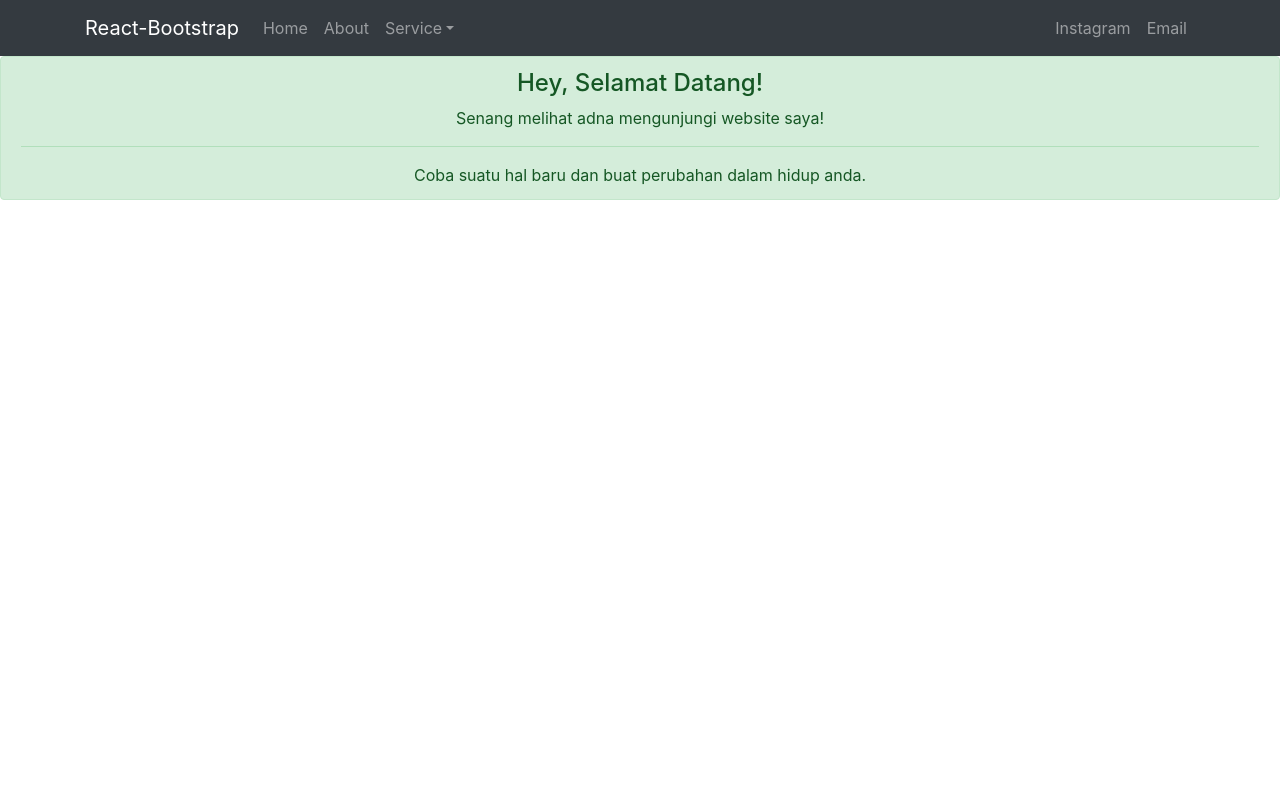
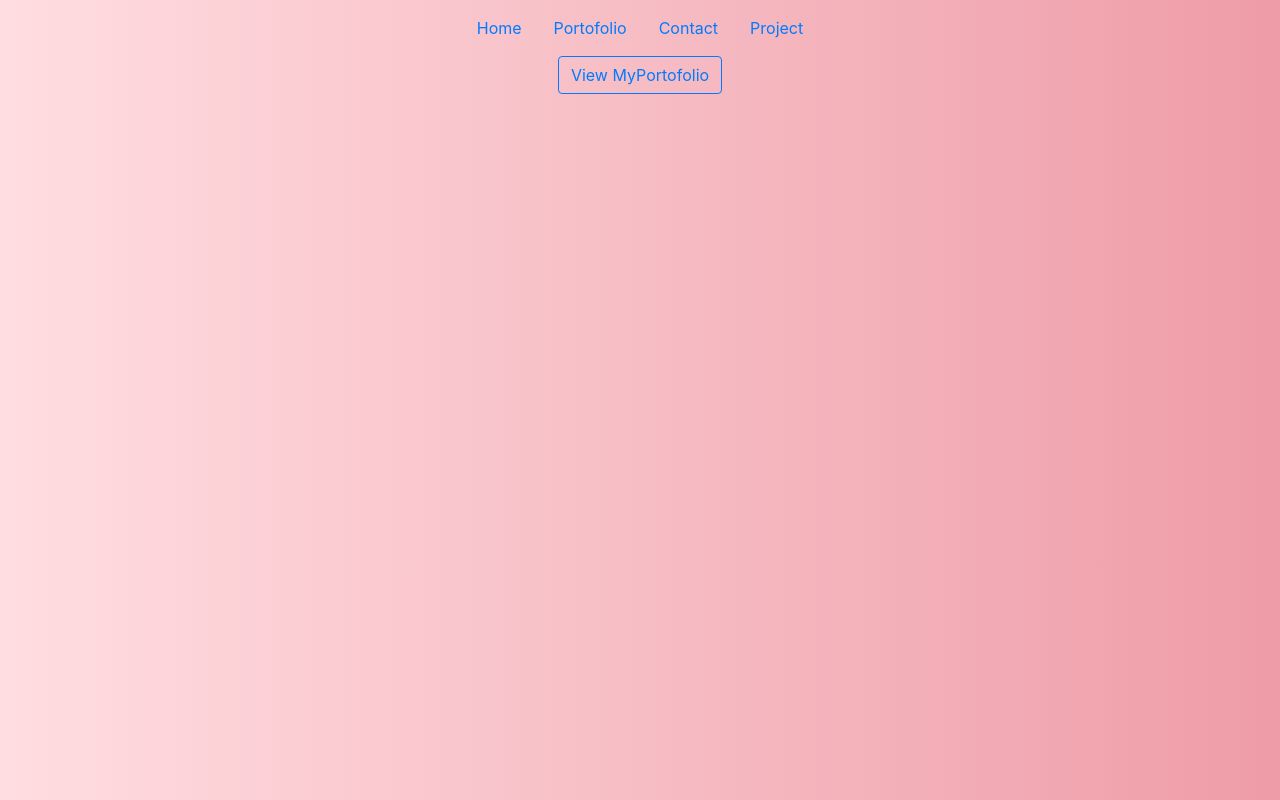
Before and after one commit to imanmaliki11/belajar-react, a React (Create React App) app: page / in a window 1280 px wide. Built offline with nearby package versions, Linux system fonts and the light colour scheme.

Commit message:
Adding gradient Bg

```diff
--- a/public/index.html
+++ b/public/index.html
@@ -26,7 +26,7 @@
     -->
     <title>React App</title>
   </head>
-  <body>
+  <body style={{min-height: 100%;}}>
     <noscript>You need to enable JavaScript to run this app.</noscript>
     <div id="root"></div>
     <!--
--- a/src/App.js
+++ b/src/App.js
@@ -3,7 +3,7 @@ import 'bootstrap/dist/css/bootstrap.min.css';
 import Top from './template/header'
 import Home from './home/home'
 import About from './home/about'
-import {Route, Link} from 'react-router-dom'
+import {Route} from 'react-router-dom'
 import './App.css';
 
 function App() {
--- a/src/home/home.js
+++ b/src/home/home.js
@@ -1,19 +1,12 @@
 import React from 'react';
 import 'bootstrap/dist/css/bootstrap.min.css';
-import Alert from 'react-bootstrap/Alert'
+import Button from 'react-bootstrap/Button';
 
 function Home() {
   return (
-    <Alert variant="success">
-        <Alert.Heading>Hey, Selamat Datang!</Alert.Heading>
-        <p>
-            Senang melihat adna mengunjungi website saya!
-        </p>
-        <hr />
-        <p className="mb-0">
-            Coba suatu hal baru dan buat perubahan dalam hidup anda.
-        </p>
-    </Alert>
+    <div className="fullpage">
+        <Button variant="outline-primary">View MyPortofolio</Button>{' '}
+    </div>
   );
 }
 
--- /dev/null
+++ b/src/style.css
@@ -0,0 +1,18 @@
+.bg-nav {
+    background: #ee9ca7;  /* fallback for old browsers */
+background: -webkit-linear-gradient(to right, #ffdde1, #ee9ca7);  /* Chrome 10-25, Safari 5.1-6 */
+background: linear-gradient(to right, #ffdde1, #ee9ca7); /* W3C, IE 10+/ Edge, Firefox 16+, Chrome 26+, Opera 12+, Safari 7+ */
+
+}
+
+.fullpage {
+    background: #ee9ca7;  /* fallback for old browsers */
+background: -webkit-linear-gradient(to right, #ffdde1, #ee9ca7);  /* Chrome 10-25, Safari 5.1-6 */
+background: linear-gradient(to right, #ffdde1, #ee9ca7); /* W3C, IE 10+/ Edge, Firefox 16+, Chrome 26+, Opera 12+, Safari 7+ */
+
+    position: fixed;
+    top: auto;
+    left: 0;
+    height: 100%;
+    width: 100%;
+}
--- a/src/template/header.js
+++ b/src/template/header.js
@@ -1,31 +1,25 @@
 import React from 'react';
-import { Navbar ,Nav ,NavDropdown, Container } from 'react-bootstrap';
+import './../style.css';
+import { Nav } from 'react-bootstrap';
 
 function Top() {
   return (
-    <Navbar collapseOnSelect expand="lg" bg="dark" variant="dark">
-      <Container>
-      <Navbar.Brand href="/">React-Bootstrap</Navbar.Brand>
-      <Navbar.Toggle aria-controls="responsive-navbar-nav" />
-      <Navbar.Collapse id="responsive-navbar-nav">
-        <Nav className="mr-auto">
-          <Nav.Link href="/">Home</Nav.Link>
-          <Nav.Link href="/about">About</Nav.Link>
-          <NavDropdown title="Service" id="collasible-nav-dropdown">
-            <NavDropdown.Item href="#action/3.1">Create CV</NavDropdown.Item>
-            <NavDropdown.Item href="#action/3.2">Random Number</NavDropdown.Item>
-            <NavDropdown.Item href="#action/3.3">Random Name</NavDropdown.Item>
-          </NavDropdown>
-        </Nav>
-        <Nav>
-          <Nav.Link target="_blank" href="https://www.instagram.com/imanmalikii/">Instagram</Nav.Link>
-          <Nav.Link eventKey={2} href="#memes">
-            Email
-          </Nav.Link>
-        </Nav>
-      </Navbar.Collapse>
-      </Container>
-    </Navbar>
+    <Nav className="justify-content-center bg-nav py-2" activeKey="/">
+    <Nav.Item>
+      <Nav.Link href="/">Home</Nav.Link>
+    </Nav.Item>
+    <Nav.Item>
+      <Nav.Link href="/portofolio" eventKey="/portofolio">Portofolio</Nav.Link>
+    </Nav.Item>
+    <Nav.Item>
+      <Nav.Link href="/contact" eventKey="contact">Contact</Nav.Link>
+    </Nav.Item>
+    <Nav.Item>
+      <Nav.Link href="/project" eventKey="projrct">
+        Project
+      </Nav.Link>
+    </Nav.Item>
+  </Nav>
   );
 }
 
```
